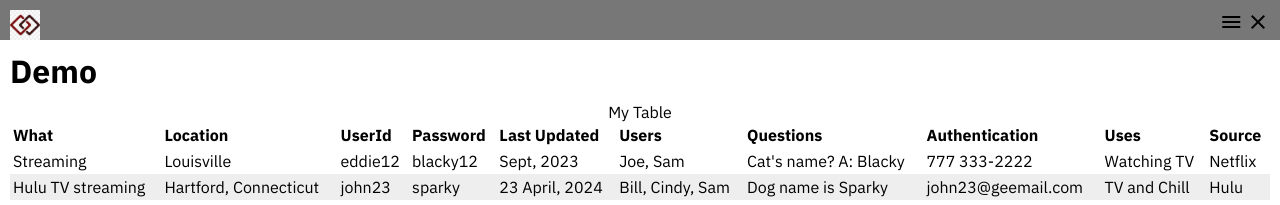
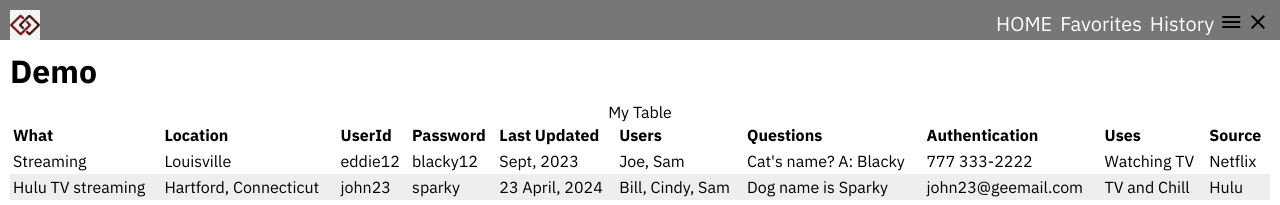
Before and after one commit to gothamgo/demo, a Jekyll site: the page built from index.html, in a window 1280 px wide. Shown: the top 205 px of the page. Built offline with Jekyll 4.4.1, drawn with Linux system fonts in a browser that asks for light colours.

Commit message:
Update header3.html

```diff
--- a/_includes/header3.html
+++ b/_includes/header3.html
@@ -56,22 +56,17 @@
       <span class="menu-icon material-icons menu-icon">menu</span>
       <span class="close-icon material-icons">close</span>
     </div>
-    <!--
     <nav class="menu">
-      <a href="/">HOME</a>
-      <a href="/Favorites/">Favorites</a>
-      <a href="/History/">History</a>
+      <a href="/" class="menuItem">HOME</a>
+      <a href="/Favorites/" class="menuItem">Favorites</a>
+      <a href="/History/" class="menuItem">History</a>
     </nav>
-    -->
   </div>
 </header>
 
 <script type="text/javascript">
 const menu = document.querySelector(".menu");
-  /*
 const menuItems = document.querySelectorAll(".menuItem");
-const hamburger= document.querySelector(".menu-icon");
-  */
 const closeIcon= document.querySelector(".close-icon");
 const menuIcon = document.querySelector(".menu-icon");
 
```
